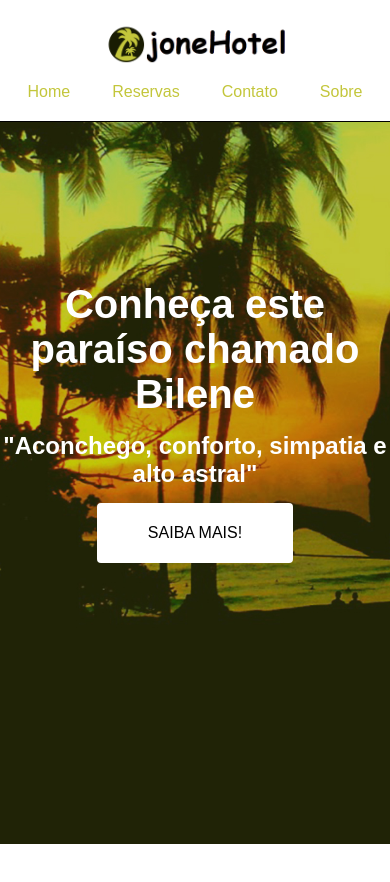
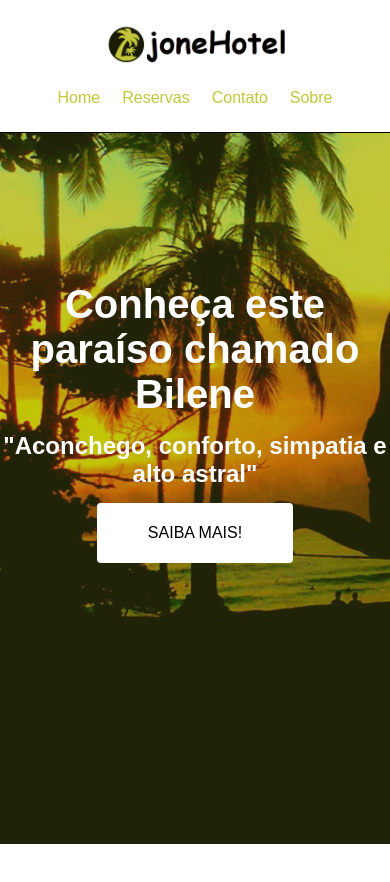
Before and after one commit to JoneBulande/joneHotel, a website built with webpack: page index.html in a window 390 px wide. Shown: the top 882 px of the page. Built offline with nearby package versions, Linux system fonts and the light colour scheme.

Commit message:
melhorei o menu mobile

```diff
--- a/css/geral.css
+++ b/css/geral.css
@@ -48,7 +48,7 @@ a:hover{
 	justify-content: space-between;
 }
 .cabecalho .menu li{
-	margin: 0 10px;
+	margin: 0 5px;
 }
 .cabecalho .menu li:first-child{
 	margin-left: 0;
@@ -125,7 +125,19 @@ a:hover{
 
 @media (max-width: 700px){
 	.cabecalho{
+		padding: 20px 10px;
 		flex-direction: column;
+	}
+	.cabecalho .menu{
+		display: flex;
+		flex-wrap: wrap;
+		justify-content: center;
+	}
+	.cabecalho .menu  li {
+		margin: 5px;
+	}
+	.cabecalho .menu  a {
+		padding: 5px;
 	}
 	.menu {
 		margin-top: 4%;
```
